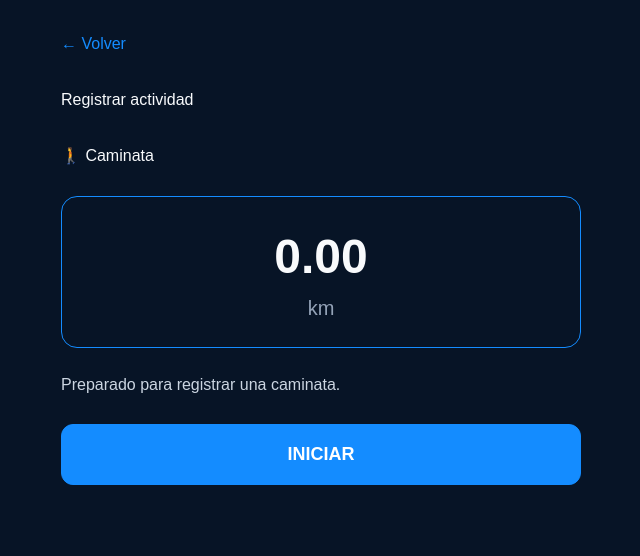
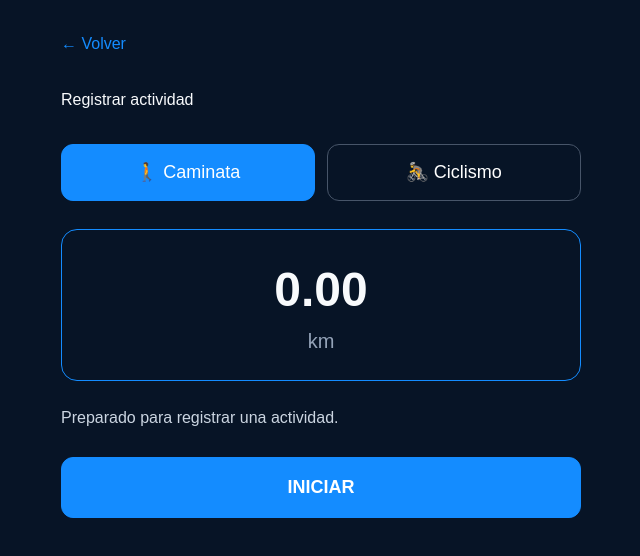
Before and after one commit to abeldigrandi-design/ViaRank, a React (Vite) app: page /registrar-actividad in a window 1280 px wide. Shown: the top 556 px of the page, without its empty margins (319-959 px from the left). Built offline with nearby package versions, Linux system fonts and the light colour scheme; no server answers; what @capacitor/core would draw is missing.

Commit message:
Agrega seleccion de caminata y ciclismo al registro ViaRank

```diff
--- a/src/pages/RecordActivity.tsx
+++ b/src/pages/RecordActivity.tsx
@@ -40,11 +40,12 @@ function distanciaMetros(a: PuntoGPS, b: PuntoGPS) {
 }
 
 export default function RecordActivity() {
+const [deporte, setDeporte] = useState<"WALK" | "RIDE">("WALK");
   const [registrando, setRegistrando] = useState(false);
   const [distancia, setDistancia] = useState(0);
   const [mensaje, setMensaje] = useState(
-    "Preparado para registrar una caminata."
-  );
+  "Preparado para registrar una actividad."
+);
 
   const watchId = useRef<string | null>(null);
   const ultimoPunto = useRef<PuntoGPS | null>(null);
@@ -70,7 +71,11 @@ useEffect(() => {
       setDistancia(0);
       ultimoPunto.current = null;
       setRegistrando(true);
-      setMensaje("Registrando caminata...");
+      setMensaje(
+  deporte === "RIDE"
+    ? "Registrando ciclismo..."
+    : "Registrando caminata..."
+);
 
 await ActivityTracking.startTracking();
       watchId.current = await Geolocation.watchPosition(
@@ -101,14 +106,14 @@ await ActivityTracking.startTracking();
           }
 
           ultimoPunto.current = nuevoPunto;
+setMensaje(
+  deporte === "RIDE"
+    ? `Registrando ciclismo. Precisión GPS: ${Math.round(posicion.coords.accuracy)} m`
+    : `Registrando caminata. Precisión GPS: ${Math.round(posicion.coords.accuracy)} m`
+);
+      }
+    );
 
-          setMensaje(
-            `Registrando. Precisión GPS: ${Math.round(
-              posicion.coords.accuracy
-            )} m`
-          );
-        }
-      );
     } catch (error) {
       console.error(error);
       setRegistrando(false);
@@ -130,7 +135,7 @@ const respuesta = await fetch(`${API_URL}/api/activities/viarank`, {
   },
   body: JSON.stringify({
     externalId: `viarank-${resultado.startTime}`,
-    type: "WALK",
+    type: deporte,
     distance: resultado.distance,
     movingTime: resultado.duration,
     startDate: new Date(resultado.startTime).toISOString(),
@@ -178,7 +183,41 @@ if (watchId.current !== null) {
 
         <h1 style={{ marginTop: "24px" }}>Registrar actividad</h1>
 
-        <h2 style={{ marginTop: "32px" }}>🚶 Caminata</h2>
+       <div style={{ display: "flex", gap: "12px", marginTop: "32px" }}>
+  <button
+    onClick={() => setDeporte("WALK")}
+    disabled={registrando}
+    style={{
+      flex: 1,
+      padding: "14px",
+      border: `1px solid ${deporte === "WALK" ? "#148cff" : "#475569"}`,
+      borderRadius: "12px",
+      background: deporte === "WALK" ? "#148cff" : "transparent",
+      color: "white",
+      fontSize: "18px",
+      cursor: registrando ? "default" : "pointer",
+    }}
+  >
+    🚶 Caminata
+  </button>
+
+  <button
+    onClick={() => setDeporte("RIDE")}
+    disabled={registrando}
+    style={{
+      flex: 1,
+      padding: "14px",
+      border: `1px solid ${deporte === "RIDE" ? "#148cff" : "#475569"}`,
+      borderRadius: "12px",
+      background: deporte === "RIDE" ? "#148cff" : "transparent",
+      color: "white",
+      fontSize: "18px",
+      cursor: registrando ? "default" : "pointer",
+    }}
+  >
+    🚴 Ciclismo
+  </button>
+</div>
 
         <div
           style={{
```
